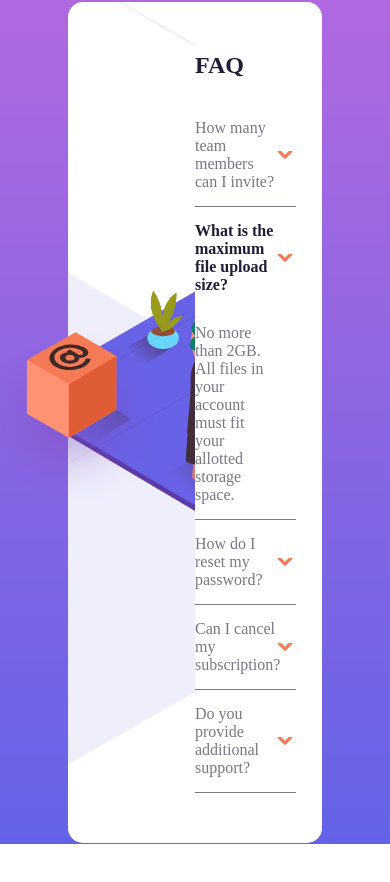
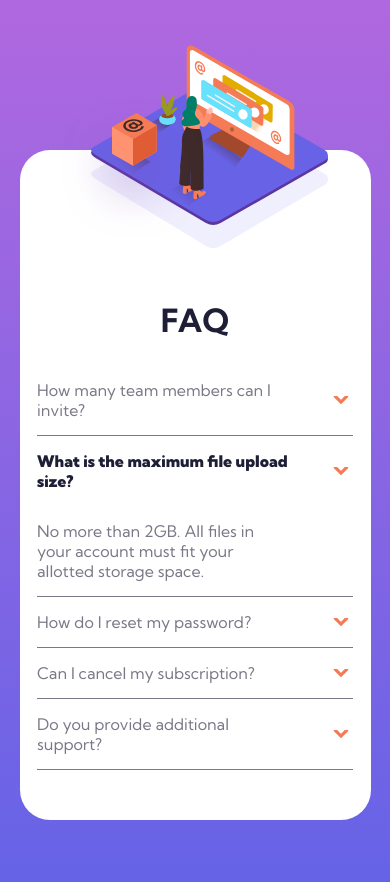
Before and after one commit to Noni86kg/Bonus-Zadatak-2, a plain HTML site: page index.html in a window 390 px wide. Before the commit the page ends 844 px from the top, so only its background shows below. Drawn offline with Linux system fonts and the light colour scheme.

Commit message:
Zavrsen 2 Bonus Zadatak sa greskom u z-indexu

```diff
--- a/index.html
+++ b/index.html
@@ -4,7 +4,9 @@
     <meta charset="UTF-8" />
     <meta name="viewport" content="width=device-width, initial-scale=1.0" />
     <link rel="stylesheet" href="style.css">
-
+    <link rel="preconnect" href="https://fonts.googleapis.com">
+    <link rel="preconnect" href="https://fonts.gstatic.com" crossorigin>
+    <link href="https://fonts.googleapis.com/css2?family=Kumbh+Sans:wght@100;200;300;400;500;600;700;800;900&display=swap" rel="stylesheet">
     <title>FAQ Accordion Card</title>
 
   </head>
@@ -13,6 +15,7 @@
     <main class="container">
       <section>
           <div class="imgWoman"></div>
+          <div class="imgBottomShadow"></div>
       </section>
       <section>
         <h1>FAQ</h1>
--- a/style.css
+++ b/style.css
@@ -16,12 +16,13 @@ body {
     display: flex;
     flex-direction: column;
     justify-content: center;
+    font-family: 'Kumbh Sans', sans-serif;
 }
 .container {
     width: 65vw;
     margin: 0 auto;
     background: white;
-    border-radius: 15px;
+    border-radius: 30px;
     display: flex;
 }
 section {
@@ -34,9 +35,7 @@ section {
 left side
 ***********/
 section:first-child {
-    flex-direction: column;
-    justify-content: center;
-    align-items: flex-start;
+    flex-direction: row;
 }
 .imgWoman {
     background-image: url(images/illustration-woman-online-desktop.svg);
@@ -50,16 +49,18 @@ section:first-child {
 }
 .imgWoman::before {
     content: url(images/bg-pattern-desktop.svg);
-    display: block;
     position: absolute;
-    background-size: 100%;
     left: -512px;
     top: -350px;
     z-index: -1;
 }
+@media (max-width: 1400px) {
+    .imgWoman::before {
+        left: -545px;
+    }
+}
 .box {
     position: absolute;
-    display: block;
     z-index: 10;
     left: calc(35vw / 2 - 92px);
 }
@@ -108,3 +109,81 @@ article p:hover {
     position: relative;
     left: -1vw;
 }
+/********************
+responsive for ipad
+********************/
+@media (max-width: 1200px) {
+    body {
+        height: auto;
+    }
+    .container {
+        width: 90vw;
+        flex-direction: column;
+        margin: 250px auto 440px auto;
+    }
+    section:first-child {
+        justify-content: center;
+        align-items: flex-start;
+    }
+    section {
+        width: 100%;
+        overflow: visible;
+        padding: 85px 0;
+    }
+    .imgWoman {
+        position: absolute;
+        left: auto;
+        top: 45px;
+    }
+    .imgWoman::before {
+        display: none;
+    }
+    .box {
+        left: calc(52vw - 250px);
+        top: 170px;
+    }
+    .imgBottomShadow {
+        position: absolute;
+        background-image: url(images/bg-pattern-mobile.svg);
+        background-size: 100%;
+        width: 450px;
+        height: 450px;
+        background-repeat: no-repeat;
+        top: 250px;
+    }
+    h1 {
+        text-align: center;
+        font-size: 2rem;
+
+    }
+    article {
+        width: 90%;
+        margin: 0 auto;
+    }
+}
+/********************
+responsive for mobile
+********************/
+@media (max-width: 767px) {
+    .imgWoman {
+        background-image: url(images/illustration-woman-online-mobile.svg);
+        width: 266px;
+        height: 196px;
+    }
+    .box {
+        display: none;
+    }
+    .container {
+        margin: 150px auto 80px auto;
+    }
+    section {
+        padding: 50px 0;
+    }
+    .imgBottomShadow {
+        width: 266px;
+        height: 196px;
+        top: 145px;
+        background-size: 89%;
+        background-position: top right 0px;
+    }
+}
```
